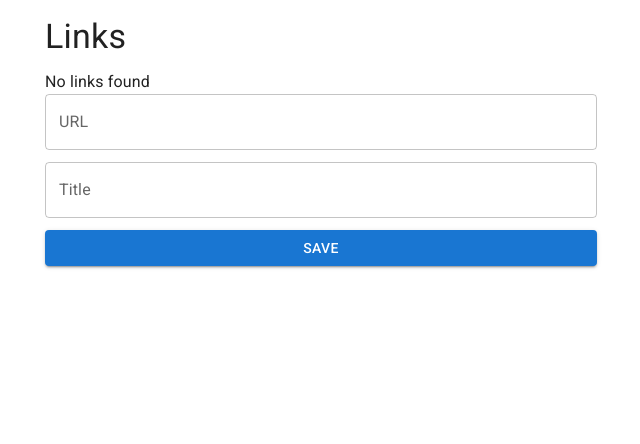
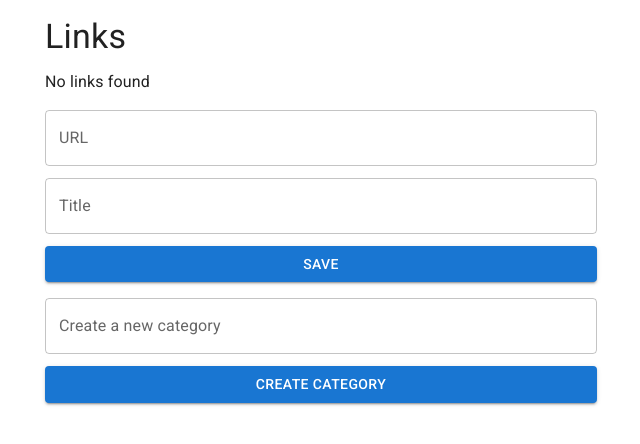
Before and after one commit to Captain-Kirkie/OrganizeInternet, a React (Vite) app in the folder client/: page / in a window 1280 px wide. Shown: the top 444 px of the page, without its empty margins (319-959 px from the left). Built offline with nearby package versions, Linux system fonts and the light colour scheme.

Commit message:
wip: adding a category

```diff
--- a/client/src/pages/LinksPage.tsx
+++ b/client/src/pages/LinksPage.tsx
@@ -5,6 +5,7 @@ import Stack from "@mui/material/Stack";
 import TextField from "@mui/material/TextField";
 import Typography from "@mui/material/Typography";
 import { LinkList } from "../components/LinkList";
+import Box from "@mui/material/Box";
 
 export function LinksPage() {
   function handleSubmit(event: FormEvent<HTMLFormElement>) {
@@ -13,11 +14,22 @@ export function LinksPage() {
     console.log("handling submit!!  Save the link here!!  ");
   }
 
+  function createCategory(category: string) {
+    console.log("creating category!!  ", category);
+  }
+
+  function handleCreateCategory(event: FormEvent<HTMLFormElement>) {
+    event.preventDefault();
+    const category = String(new FormData(event.currentTarget).get("category") ?? "");
+    createCategory(category);
+  }
+
   return (
     <Container component="main" maxWidth="sm" sx={{ py: 2 }}>
       <Typography variant="h4" component="h1" gutterBottom>
         Links
       </Typography>
+      <Stack direction="column" spacing={2}>
         <LinkList links={[]} />
         <Stack component="form" spacing={1.5} onSubmit={handleSubmit}>
           <TextField name="url" type="url" label="URL" />
@@ -26,6 +38,14 @@ export function LinksPage() {
             Save
           </Button>
         </Stack>
+
+        <Stack component="form" spacing={1.5} onSubmit={handleCreateCategory}>
+          <TextField name="category" label="Create a new category" />
+          <Button type="submit" variant="contained">
+            Create Category
+          </Button>
+        </Stack>
+      </Stack>
     </Container>
   );
 }
```
Lines whose indentation alone changed are shown as unchanged.
